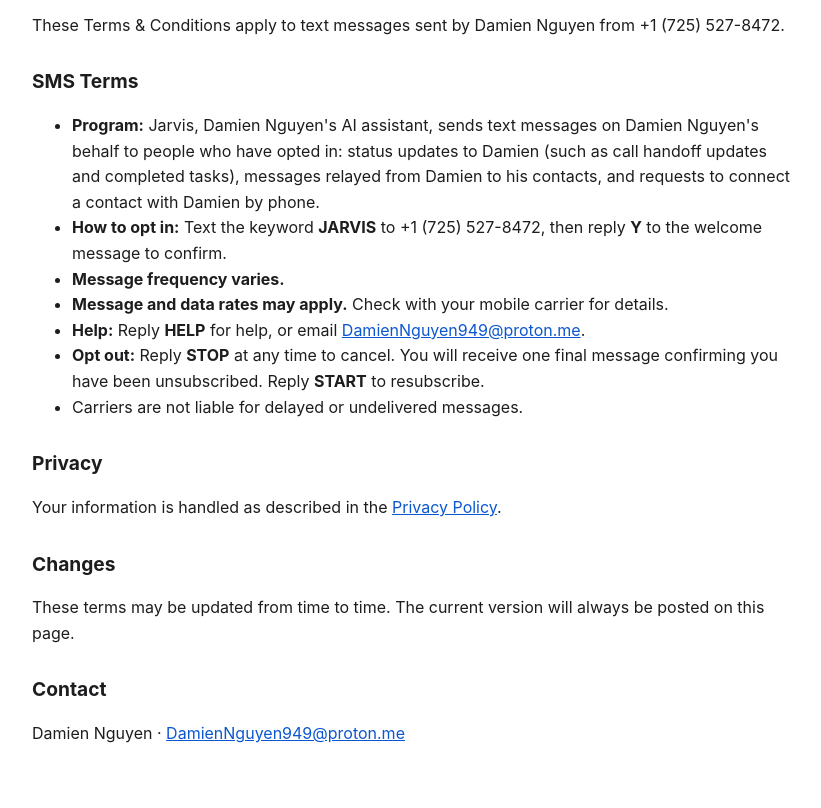
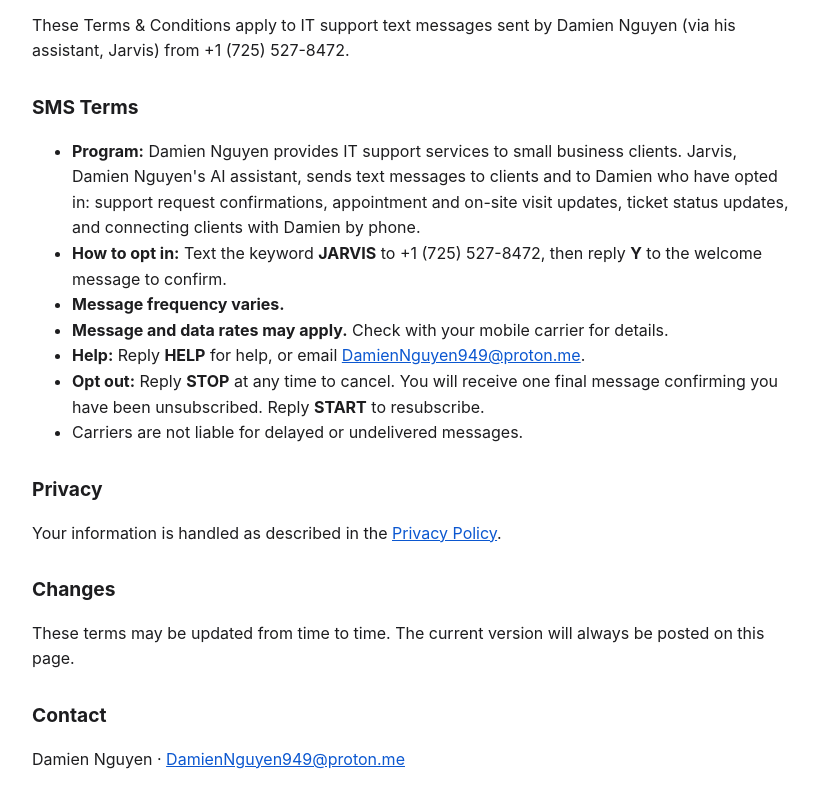
Before and after one commit to DamienNguyen949/jarvis-sms, a plain HTML site: page terms.html in a window 1280 px wide. Shown: the part 124-932 px from the top of the page, without its empty margins (228-1049 px from the left). Before the commit the page ends 911 px from the top, so only its background shows below. Drawn offline with Linux system fonts and the light colour scheme.

Commit message:
Update terms for IT support text messages

```diff
--- a/terms.html
+++ b/terms.html
@@ -16,11 +16,11 @@
 <h1>Terms &amp; Conditions</h1>
 <p class="meta">Damien Nguyen &middot; Effective November 15, 2026</p>
 
-<p>These Terms &amp; Conditions apply to text messages sent by Damien Nguyen from +1 (725) 527-8472.</p>
+<p>These Terms &amp; Conditions apply to IT support text messages sent by Damien Nguyen (via his assistant, Jarvis) from +1 (725) 527-8472.</p>
 
 <h2>SMS Terms</h2>
 <ul>
-  <li><strong>Program:</strong> Jarvis, Damien Nguyen's AI assistant, sends text messages on Damien Nguyen's behalf to people who have opted in: status updates to Damien (such as call handoff updates and completed tasks), messages relayed from Damien to his contacts, and requests to connect a contact with Damien by phone.</li>
+  <li><strong>Program:</strong> Damien Nguyen provides IT support services to small business clients. Jarvis, Damien Nguyen's AI assistant, sends text messages to clients and to Damien who have opted in: support request confirmations, appointment and on-site visit updates, ticket status updates, and connecting clients with Damien by phone.</li>
   <li><strong>How to opt in:</strong> Text the keyword <strong>JARVIS</strong> to +1 (725) 527-8472, then reply <strong>Y</strong> to the welcome message to confirm.</li>
   <li><strong>Message frequency varies.</strong></li>
   <li><strong>Message and data rates may apply.</strong> Check with your mobile carrier for details.</li>
```
